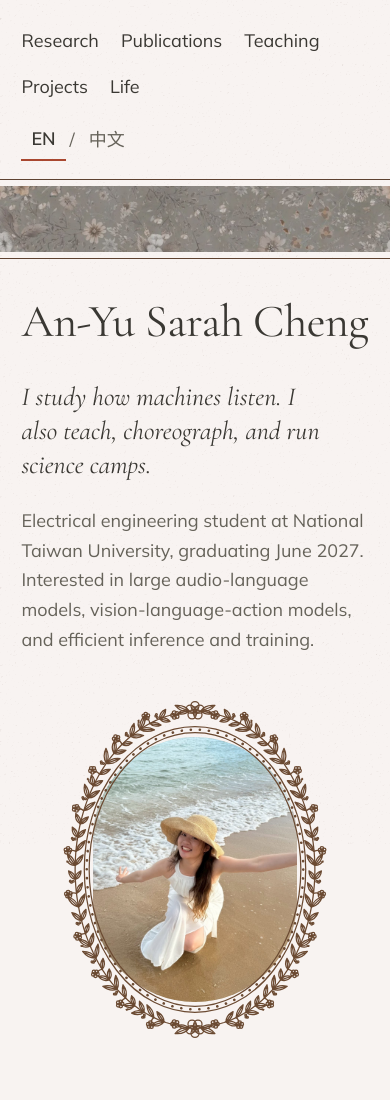
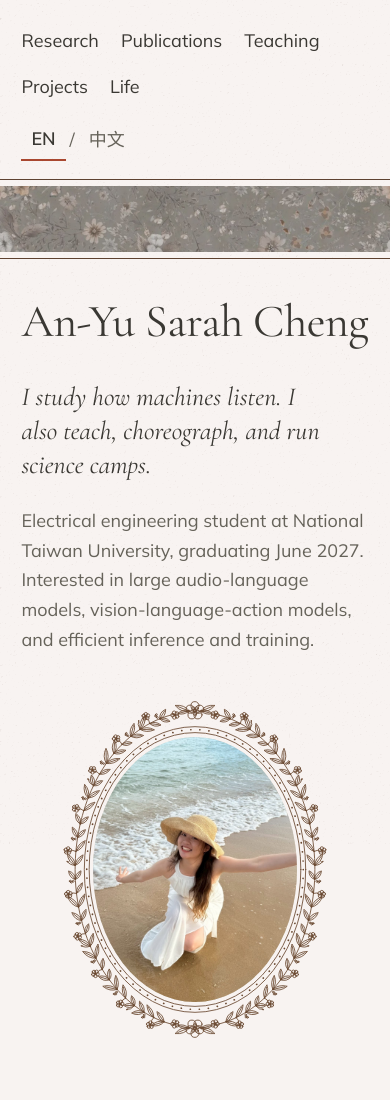
Before and after one commit to IONE3201/ione3201.github.io, a plain HTML site: page web/anyucheng/index.html in a window 390 px wide. Shown: the top 1100 px of the page. Drawn offline with nearby package versions, Linux system fonts and the light colour scheme; a web font is replaced by a local one.

Commit message:
Clip the portrait to a true ellipse and rename the image so browsers refetch it
The medallion used a pill-shaped radius, which left flat sides that did not
match the elliptical frame. The photo file is renamed because browsers were
still showing the earlier, tighter crop from cache.

Co-Authored-By: Claude Fable 5.2 <noreply@anthropic.com>
Claude-Session: https://claude.ai/code/session_018JBiZYXkG9BFBBaLP6bSJ8

```diff
--- a/web/anyucheng/index.html
+++ b/web/anyucheng/index.html
@@ -52,7 +52,7 @@ h1{margin:0;font-family:var(--display);font-weight:400;font-size:clamp(46px,7.4v
 .statement{margin:12px 0 0;max-width:22em;font-family:var(--display);font-style:italic;font-size:clamp(26px,2.9vw,48px);line-height:1.3;text-wrap:pretty;white-space:pre-line}
 .sub{margin:0;max-width:30em;color:var(--muted)}
 .portrait{position:relative;flex:0 1 clamp(270px,31vw,520px);aspect-ratio:10/13}
-.medallion{position:absolute;inset:12.2%;border-radius:999px;overflow:hidden;background:var(--putty)}
+.medallion{position:absolute;inset:12.2%;border-radius:50%;overflow:hidden;background:var(--putty)}
 .medallion img{display:block;width:100%;height:100%;object-fit:cover}
 .frame{position:absolute;inset:0;width:100%;height:100%}
 
@@ -96,6 +96,8 @@ html[lang="zh-Hant"] .links a{letter-spacing:.08em}
   .banner{padding:6px 0}
   .name-row{gap:16px}
   .portrait{margin:0 auto}
+  .frame{stroke-width:.85}
+  .frame ellipse[stroke-dasharray]{stroke-width:1.7}
   .sec{grid-template-columns:minmax(0,1fr)}
   .links{gap:0 22px}
   nav{padding:18px 0}
@@ -144,7 +146,7 @@ html[lang="zh-Hant"] .links a{letter-spacing:.08em}
     <p class="sub" data-zh="國立臺灣大學電機工程學系學生，預計 2027 年 6 月畢業。研究興趣是大型語音語言模型、視覺語言動作模型，以及高效率的推論與訓練。">Electrical engineering student at National Taiwan University, graduating June 2027. Interested in large audio-language models, vision-language-action models, and efficient inference and training.</p>
   </div>
   <div class="portrait">
-<div class="medallion"><img src="portrait.jpg" alt="An-Yu Sarah Cheng"></div>
+<div class="medallion"><img src="portrait-wide.jpg" alt="An-Yu Sarah Cheng"></div>
 <svg class="frame" aria-hidden="true" viewBox="0 0 1000 1300" fill="none" stroke="#6B4A32" stroke-width="1.25" stroke-linecap="round" stroke-linejoin="round">
 <ellipse vector-effect="non-scaling-stroke" cx="500" cy="650" rx="392" ry="507"/>
 <ellipse vector-effect="non-scaling-stroke" cx="500" cy="650" rx="401" ry="518" stroke-width="2.6" stroke-dasharray="0.1 9"/>
```
Also changed, not shown: web/anyucheng/portrait-wide.jpg (renamed from web/anyucheng/portrait.jpg).
